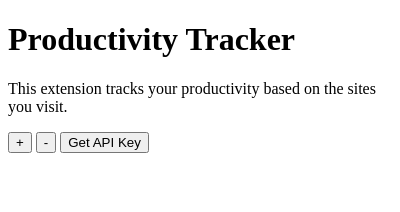
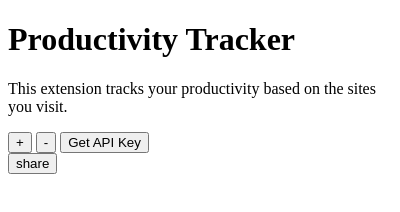
Before and after one commit to NerdBow/qhackproject, a browser extension: page popup.html in a window 400 px wide. Drawn offline with Linux system fonts and the light colour scheme.

Commit message:
Solve more merge conflcits

```diff
--- a/popup.html
+++ b/popup.html
@@ -1,14 +1,20 @@
 <!DOCTYPE html>
 <html>
+
 <head>
   <title>Productivity Tracker</title>
 </head>
+
 <body>
   <h1>Productivity Tracker</h1>
   <p>This extension tracks your productivity based on the sites you visit.</p>
   <button id="plusButton">+</button>
   <button id="minusButton">-</button>
   <button id="getApiKeyButton">Get API Key</button>
+  <div>
+    <button id="shareButton">share</button>
+  </div>
   <script type="module" src="popup.js"></script>
 </body>
+
 </html>
```
